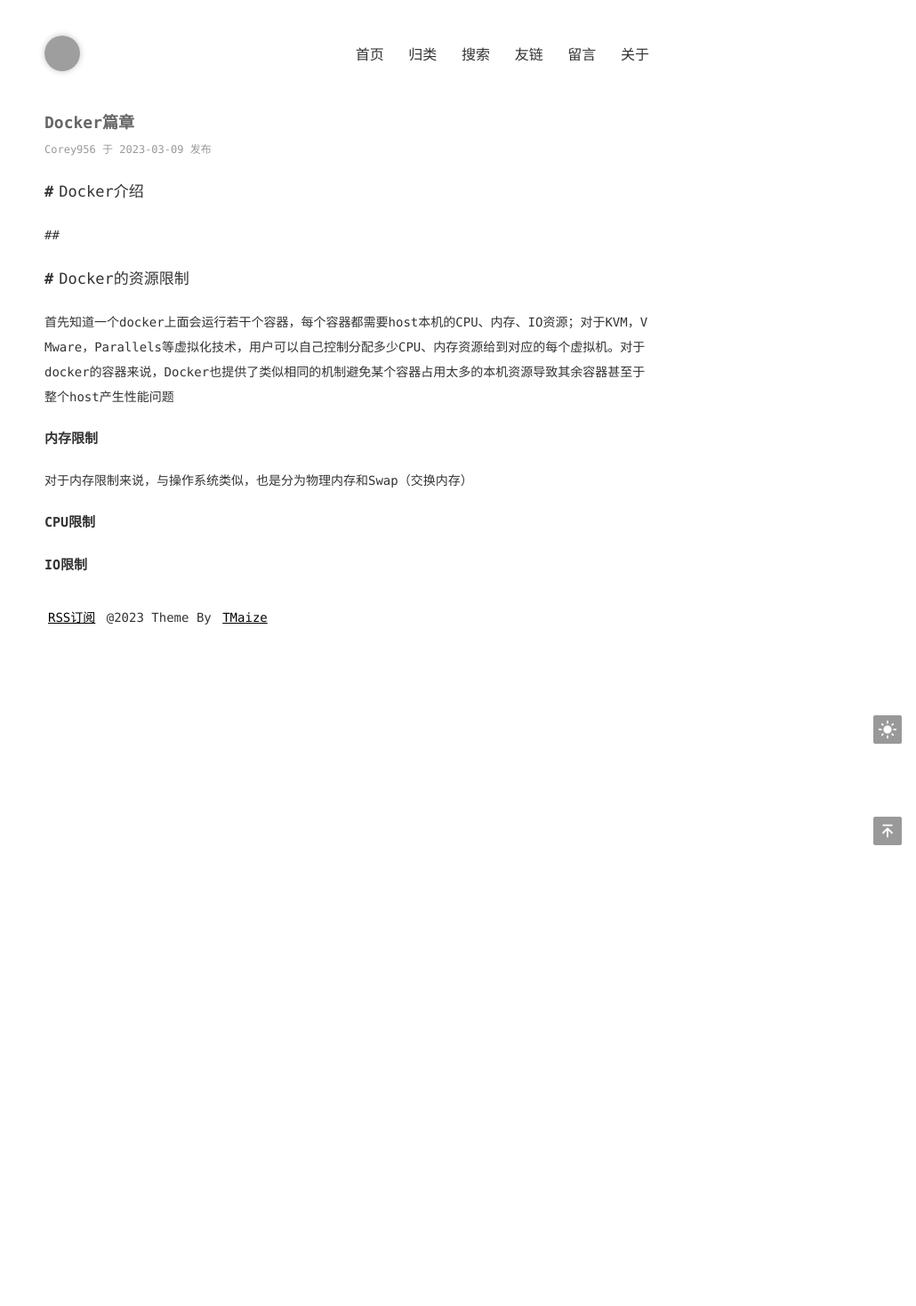
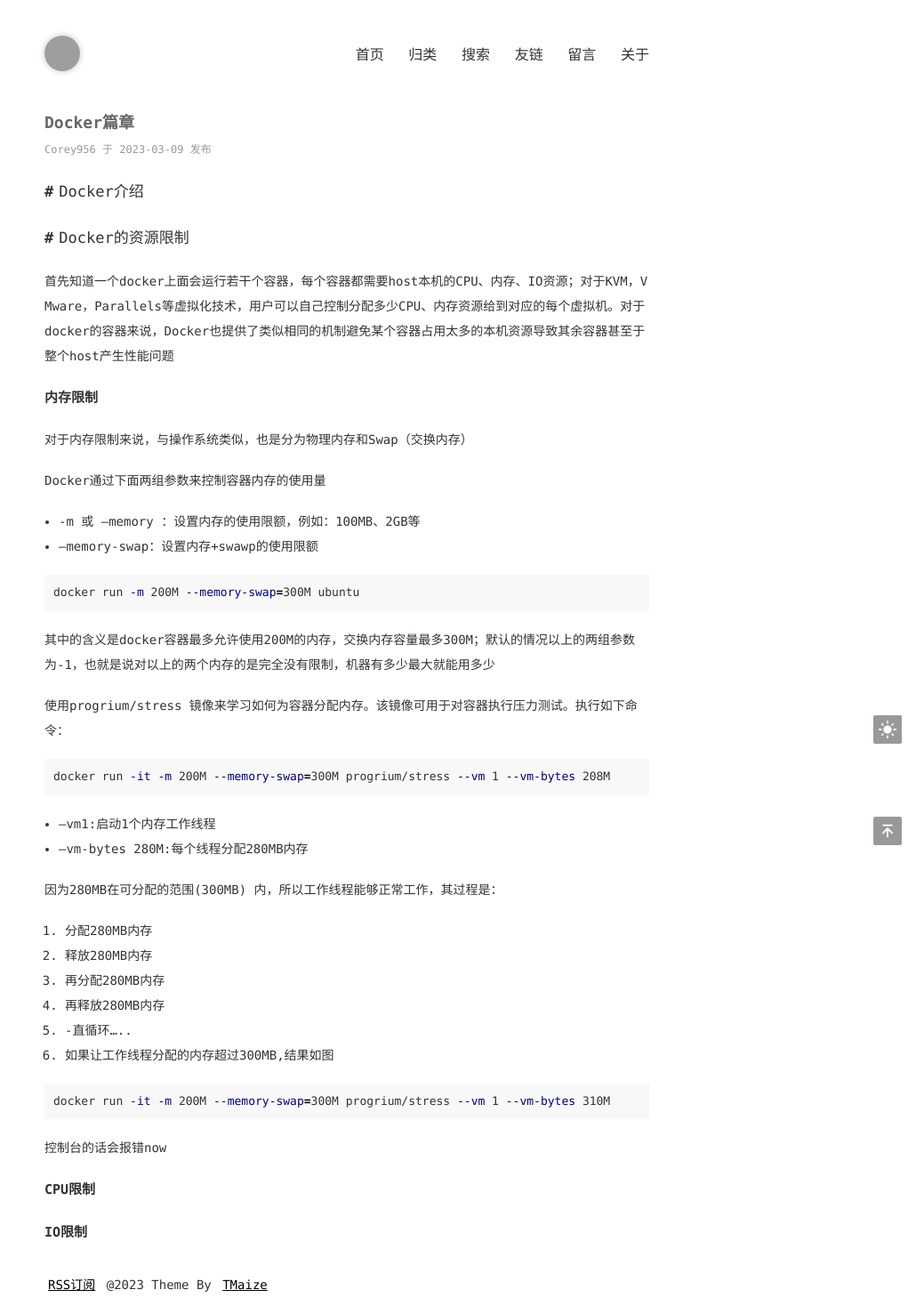
Before and after one commit to Corey956/corey95-blog, a Jekyll site: the page built from _posts/2023-03-09-Docker篇章.md, in a window 1280 px wide. Shown: the whole page at 89% size, without its empty margins (250-1280 px from the left). Built offline with Jekyll 4.4.1, drawn with Linux system fonts in a browser that asks for light colours; before the commit the page ends 900 px from its top, so only the background shows below that; grey boxes are pictures that could not be loaded.

Commit message:
update page

````diff
--- a/_posts/2023-03-09-Docker篇章.md
+++ b/_posts/2023-03-09-Docker篇章.md
@@ -7,8 +7,6 @@ extMath: true
 
 # Docker介绍
 
-##
-
 ## Docker的资源限制
 
 首先知道一个docker上面会运行若干个容器，每个容器都需要host本机的CPU、内存、IO资源；对于KVM，VMware，Parallels等虚拟化技术，用户可以自己控制分配多少CPU、内存资源给到对应的每个虚拟机。对于docker的容器来说，Docker也提供了类似相同的机制避免某个容器占用太多的本机资源导致其余容器甚至于整个host产生性能问题
@@ -17,6 +15,41 @@ extMath: true
 
 对于内存限制来说，与操作系统类似，也是分为物理内存和Swap（交换内存）
 
+Docker通过下面两组参数来控制容器内存的使用量
+
+- -m 或 --memory ：设置内存的使用限额，例如：100MB、2GB等
+- --memory-swap：设置内存+swawp的使用限额
+
+```bash
+docker run -m 200M --memory-swap=300M ubuntu
+```
+
+其中的含义是docker容器最多允许使用200M的内存，交换内存容量最多300M；默认的情况以上的两组参数为-1，也就是说对以上的两个内存的是完全没有限制，机器有多少最大就能用多少
+
+使用progrium/stress 镜像来学习如何为容器分配内存。该镜像可用于对容器执行压力测试。执行如下命令：
+
+```bash
+docker run -it -m 200M --memory-swap=300M progrium/stress --vm 1 --vm-bytes 208M
+```
+
+- --vm1:启动1个内存工作线程
+- --vm-bytes 280M:每个线程分配280MB内存
+
+因为280MB在可分配的范围(300MB) 内，所以工作线程能够正常工作，其过程是：
+
+1. 分配280MB内存
+2. 释放280MB内存
+3. 再分配280MB内存
+4. 再释放280MB内存
+5. -直循环.....
+6. 如果让工作线程分配的内存超过300MB,结果如图
+
+```bash
+docker run -it -m 200M --memory-swap=300M progrium/stress --vm 1 --vm-bytes 310M
+```
+
+控制台的话会报错now
+
 ### CPU限制
 
 
````
Also changed, not shown: _posts/2023-02-13-Prometheus部署操作.md (+17 -1 lines).
